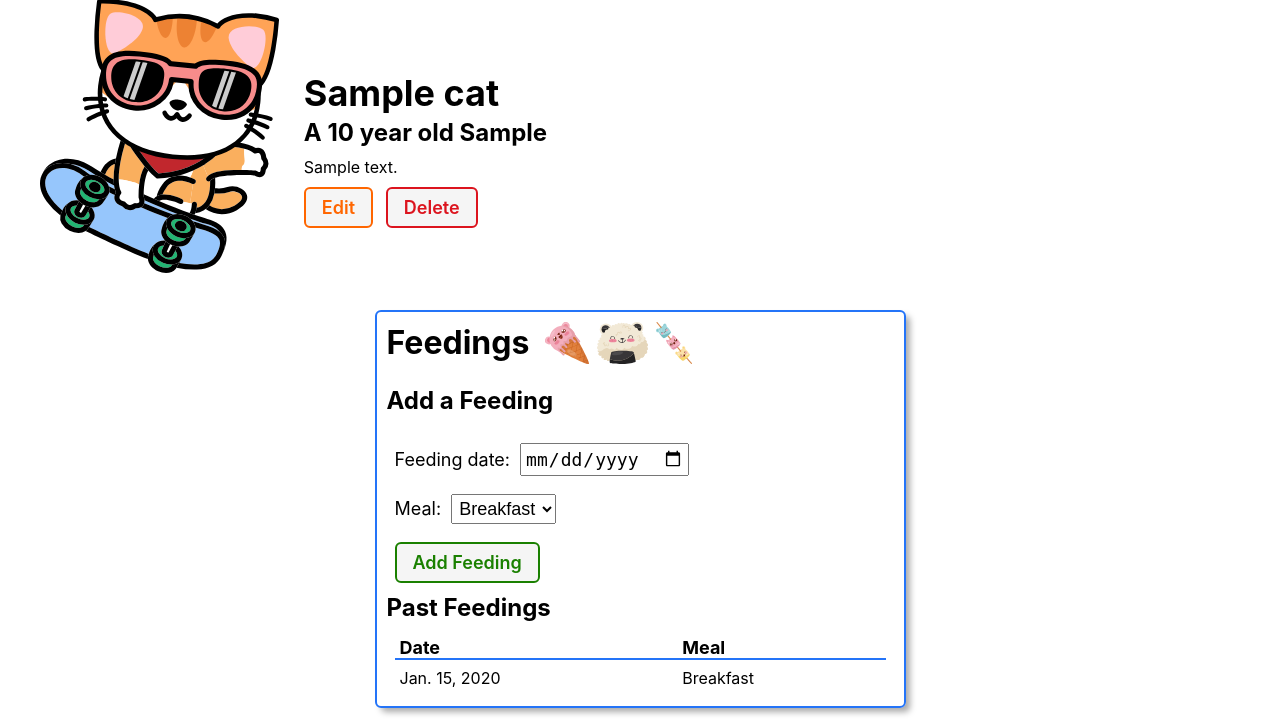
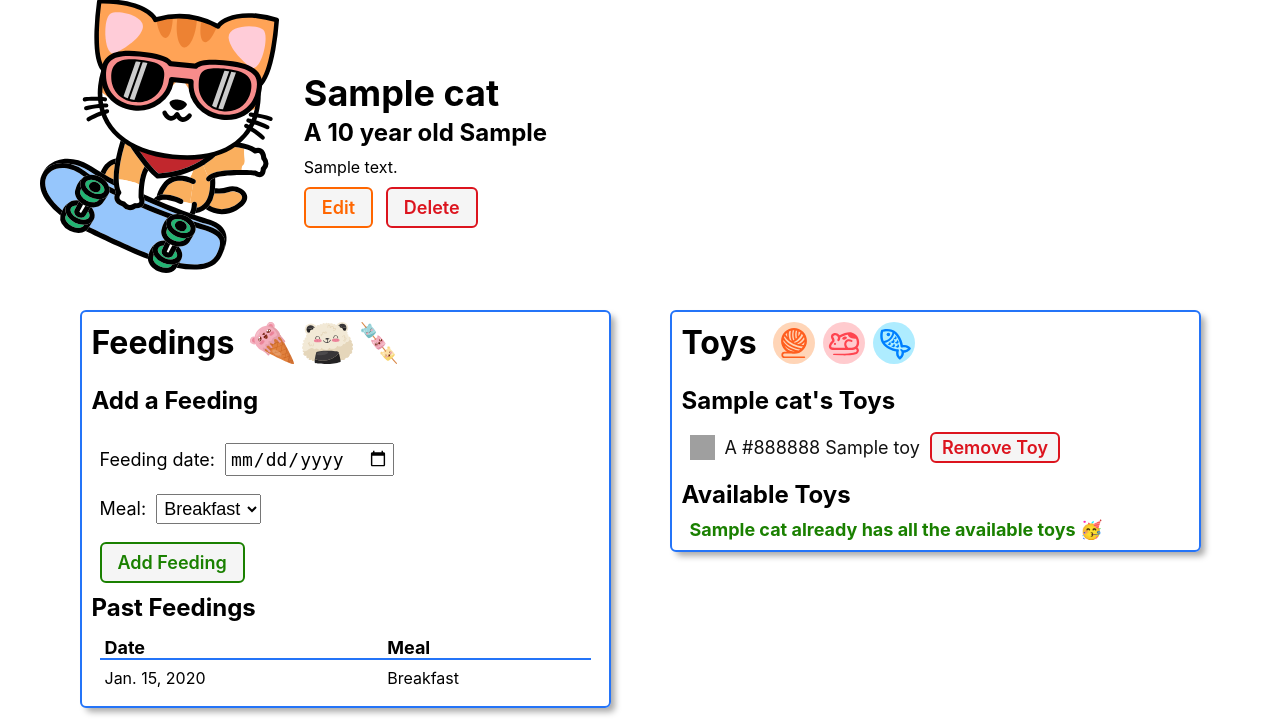
Before and after one commit to mrodavis/django-crud-app-cat-collector, a Django app: page /cats/1/ in a window 1280 px wide. Shown: the part 91-819 px from the top of the page. Run offline with Django 5.2, Linux system fonts and the light colour scheme; tables that the repository leaves empty hold one stand-in row (values such as "Sample post").

Commit message:
Toy Crud

```diff
--- a/main_app/models.py
+++ b/main_app/models.py
@@ -12,6 +12,7 @@ class Cat(models.Model):
     breed = models.CharField(max_length=100)
     description = models.TextField(max_length=250)
     age = models.IntegerField()
+    toys = models.ManyToManyField('Toy')
 
     def __str__(self):
         return self.name
--- a/main_app/templates/cats/detail.html
+++ b/main_app/templates/cats/detail.html
@@ -73,5 +73,55 @@
   </div>
 {% endif %}
   </section>
+
+
+<section class="toys">
+  <div class="subsection-title">
+    <h2>Toys</h2>
+    <img src="{% static 'images/string.svg' %}" alt="A ball of string" />
+    <img src="{% static 'images/mouse.svg' %}" alt="A mouse" />
+    <img src="{% static 'images/fish.svg' %}" alt="A fishy toy" />
+  </div>
+
+  <h3>{{ cat.name }}'s Toys</h3>
+  <div class="subsection-content">
+    {% if cat.toys.count %}
+      {% for toy in cat.toys.all %}
+        <div class="toy-container">
+          <div class="color-block" style="background-color: {{ toy.color }}"></div>
+          <a href="{% url 'toy-detail' toy.id %}">
+            <p>A {{ toy.color }} {{ toy.name }}</p>
+          </a>
+          <!-- Remove toy -->
+          <form action="{% url 'remove-toy' cat.id toy.id %}" method="post">
+            {% csrf_token %}
+            <button type="submit" class="btn danger">Remove Toy</button>
+          </form>
+        </div>
+      {% endfor %}
+    {% else %}
+      <p class="no-toys">{{cat.name}} doesn't have any toys!</p>
+    {% endif %}
+  </div>
+
+  <h3>Available Toys</h3>
+  <div class="subsection-content">
+    {% if toys.count %}
+      {% for toy in toys %}
+        <div class="toy-container">
+          <div class="color-block" style="background-color: {{ toy.color }}"></div>
+          <p>A {{ toy.color }} {{ toy.name }}</p>
+          <!-- Give toy -->
+          <form action="{% url 'associate-toy' cat.id toy.id %}" method="post">
+            {% csrf_token %}
+            <button type="submit" class="btn submit">Give Toy</button>
+          </form>
+        </div>
+      {% endfor %}
+    {% else %}
+      <p class="all-toys">{{cat.name}} already has all the available toys 🥳</p>
+    {% endif %}
+  </div>
+</section>
 </div>
 {% endblock %}
--- a/main_app/urls.py
+++ b/main_app/urls.py
@@ -15,4 +15,7 @@ urlpatterns = [
     path('toys/', views.ToyList.as_view(), name='toy-index'),
     path('toys/<int:pk>/update/', views.ToyUpdate.as_view(), name='toy-update'),
     path('toys/<int:pk>/delete/', views.ToyDelete.as_view(), name='toy-delete'),
+    path('cats/<int:cat_id>/associate-toy/<int:toy_id>/', views.associate_toy, name='associate-toy'),
+    path('cats/<int:cat_id>/remove-toy/<int:toy_id>/', views.remove_toy, name='remove-toy'),
+
 ]
--- a/main_app/views.py
+++ b/main_app/views.py
@@ -29,16 +29,17 @@ def cat_index(request):
 
 def cat_detail(request, cat_id):
     cat = Cat.objects.get(id=cat_id)
-    # instantiate FeedingForm to be rendered in the template
+    toys_cat_doesnt_have = Toy.objects.exclude(id__in=cat.toys.all().values_list('id'))
     feeding_form = FeedingForm()
     return render(request, 'cats/detail.html', {
-        # include the cat and feeding_form in the context
-        'cat': cat, 'feeding_form': feeding_form
+        'cat': cat,
+        'feeding_form': feeding_form,
+        'toys': toys_cat_doesnt_have
     })
 
 class CatCreate(CreateView):
     model = Cat
-    fields = '__all__'
+    fields = ['name', 'breed', 'description', 'age']
     success_url = '/cats/'
 
 class CatUpdate(UpdateView):
@@ -79,3 +80,11 @@ class ToyUpdate(UpdateView):
 class ToyDelete(DeleteView):
     model = Toy
     success_url = '/toys/'
+
+def associate_toy(request, cat_id, toy_id):
+    Cat.objects.get(id=cat_id).toys.add(toy_id)
+    return redirect('cat-detail', cat_id=cat_id)
+
+def remove_toy(request, cat_id, toy_id):
+    Cat.objects.get(id=cat_id).toys.remove(toy_id)
+    return redirect('cat-detail', cat_id=cat_id)
```
Also changed, not shown: main_app/migrations/0004_cat_toys.py (added).
